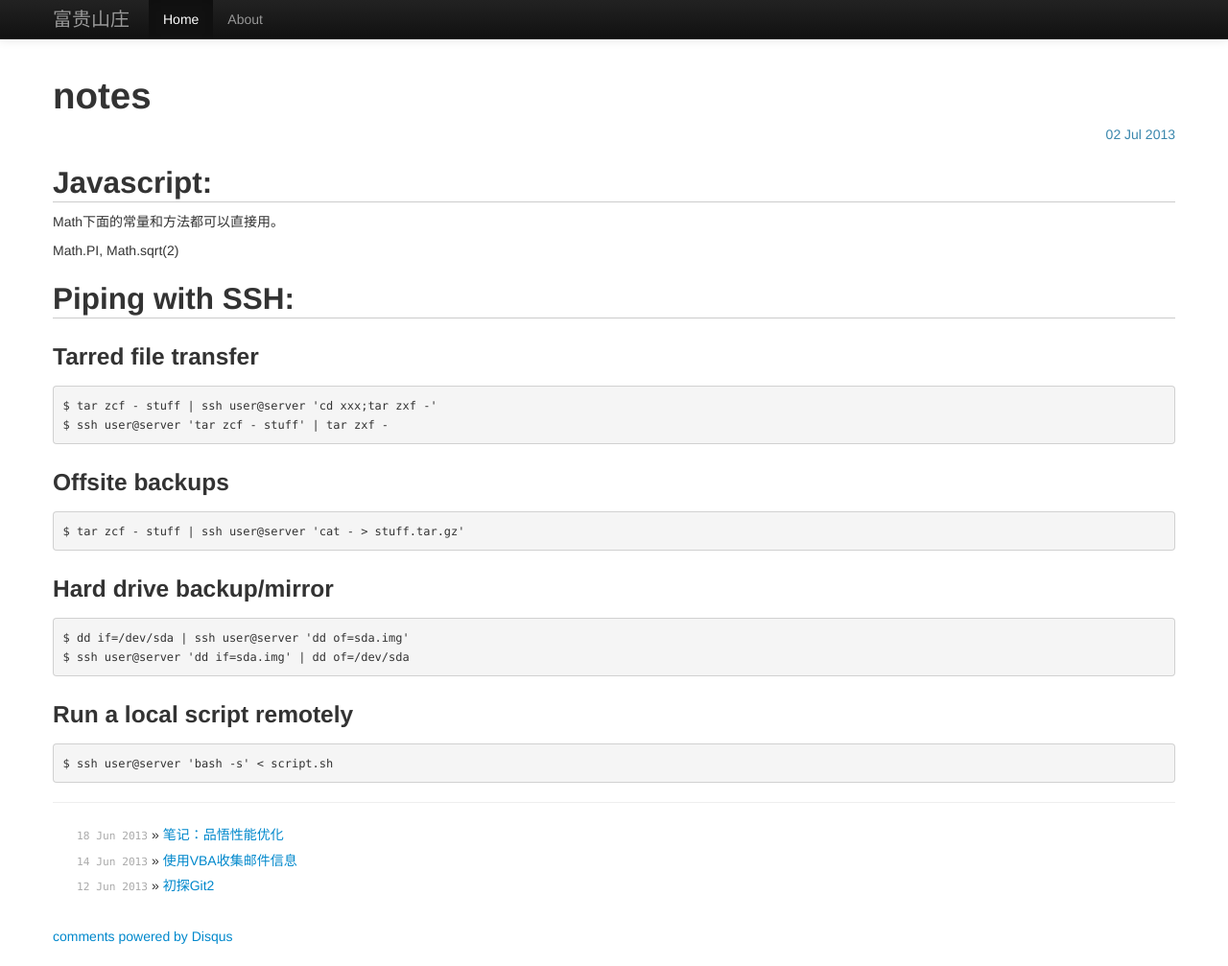
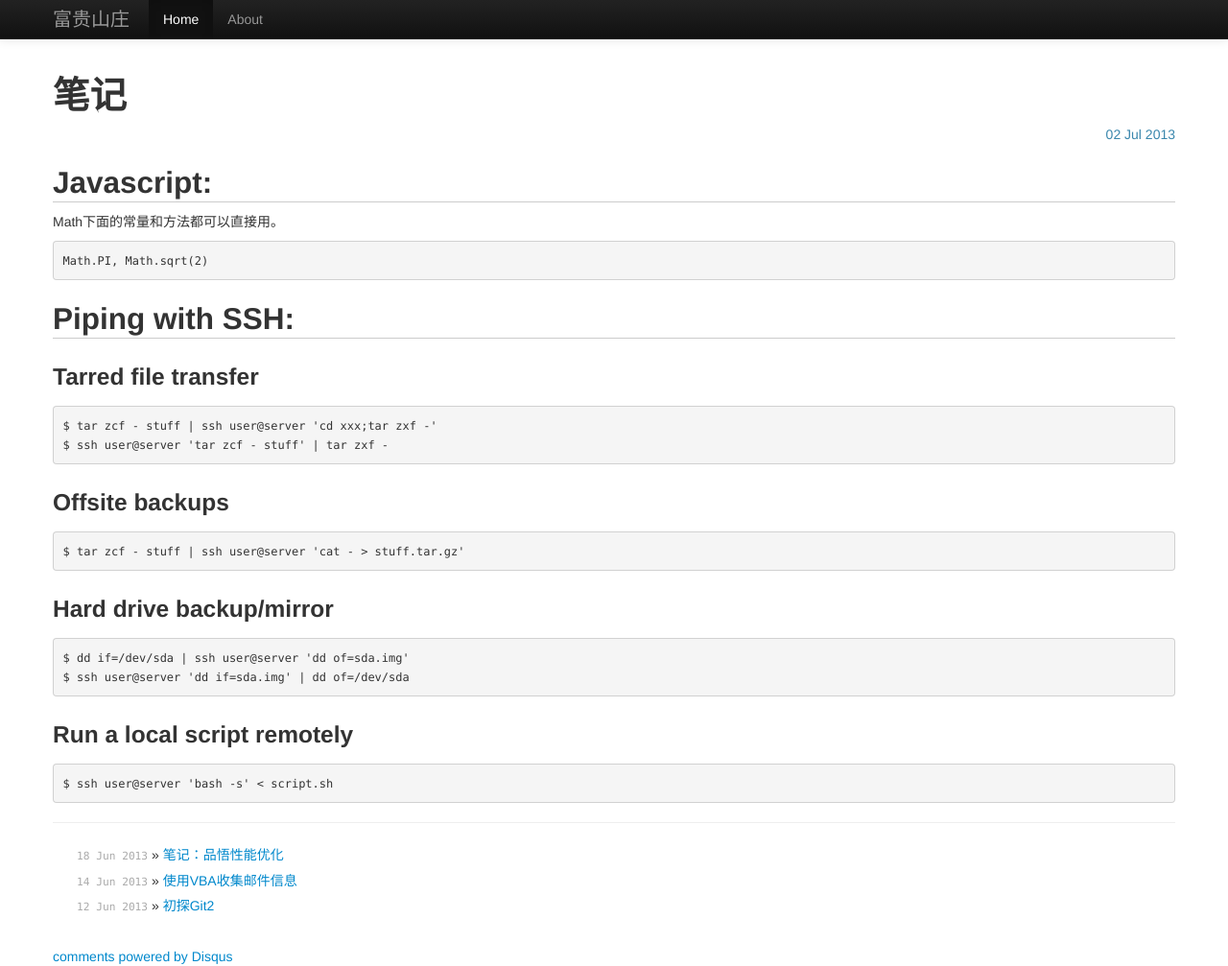
Before and after one commit to maydayuiui/maydayuiui.github.com, a Jekyll site: the page built from _posts/2013-07-02-note.md, in a window 1280 px wide and 1007 px high. Shown: the whole window at 96% size. Built offline with Jekyll 4.4.1, drawn with Linux system fonts in a browser that asks for light colours; comment, search, counter and statistics services are not loaded.

Commit message:
Update 2013-07-02-note.md

```diff
--- a/_posts/2013-07-02-note.md
+++ b/_posts/2013-07-02-note.md
@@ -1,11 +1,11 @@
 ---
 layout: post
-title: notes
+title: 笔记
 ---
 ##Javascript:
 Math下面的常量和方法都可以直接用。
 
-  Math.PI, Math.sqrt(2)
+	Math.PI, Math.sqrt(2)
 
 
 ##Piping with SSH:
```
